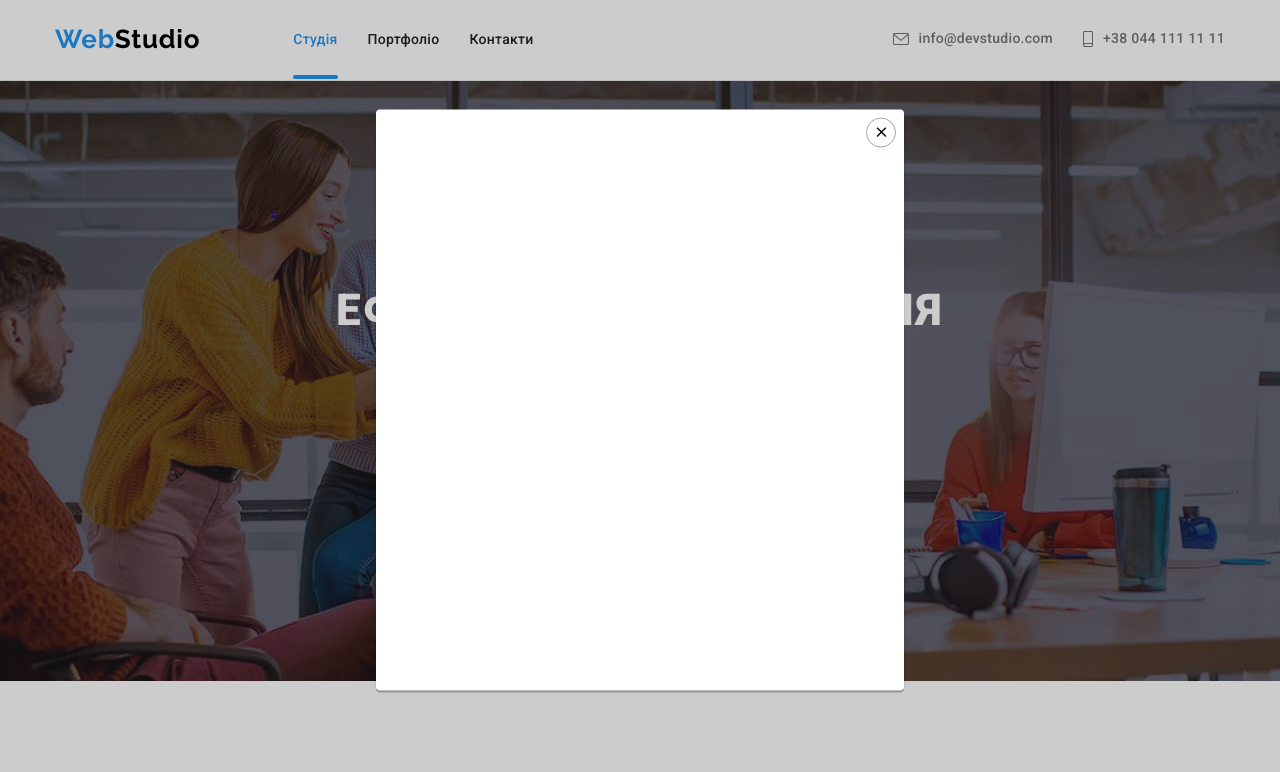
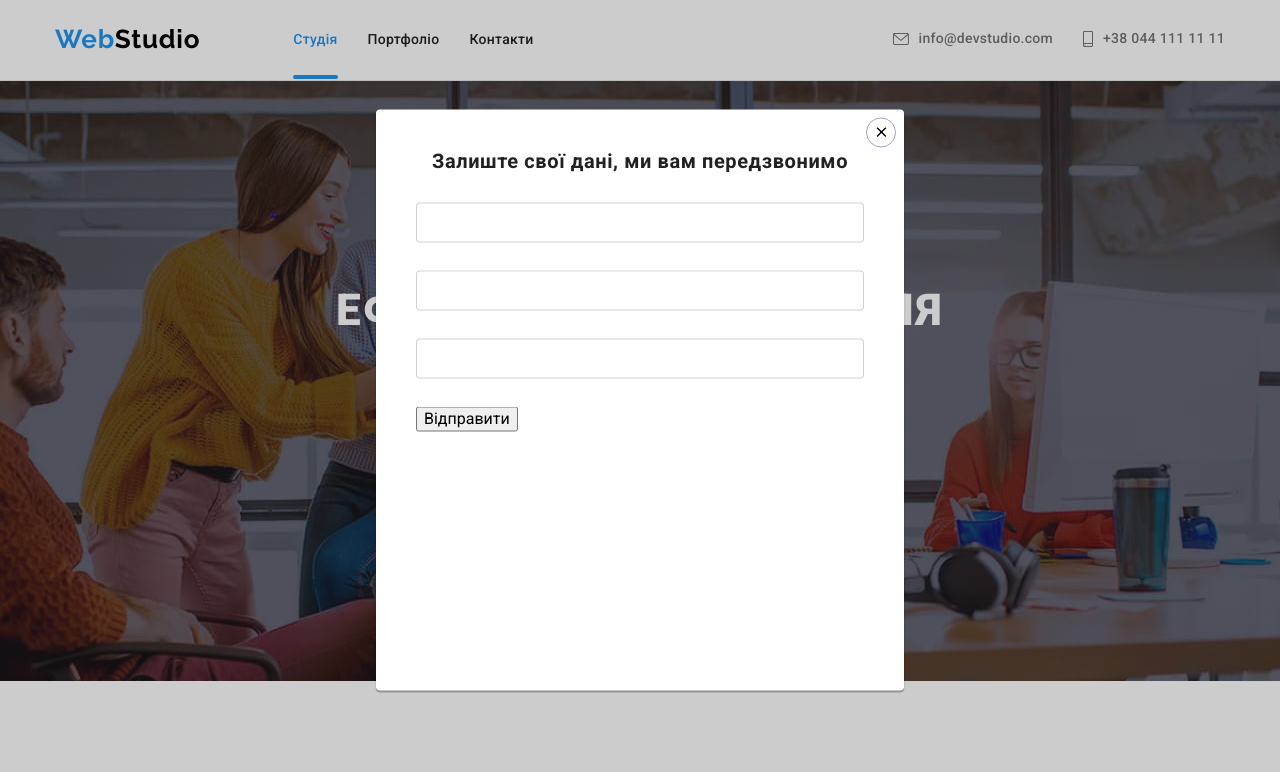
Before and after one commit to edwardzaitcev/goit-markup-hw-06, a plain HTML site: page index.html in a window 1280 px wide. Both pictures are taken after a click on the button "Замовити послугу". Shown: the top 772 px of the page. Drawn offline with nearby package versions, Linux system fonts and the light colour scheme.

Commit message:
модалка

```diff
--- a/css/styles.css
+++ b/css/styles.css
@@ -659,7 +659,7 @@ img {
   position: absolute;
   top: 50%;
   left: 50%;
-
+  padding: 40px;
   transform: translate(-50%, -50%);
   box-shadow: 0px 1px 3px rgba(0, 0, 0, 0.12), 0px 1px 1px rgba(0, 0, 0, 0.14),
     0px 2px 1px rgba(0, 0, 0, 0.2);
@@ -687,3 +687,20 @@ img {
 .modal-close:focus {
   color: #2196f3;
 }
+
+.modal-titel {
+  font-weight: 700;
+  font-size: 20px;
+  line-height: 1.17;
+  text-align: center;
+  letter-spacing: 0.03em;
+  margin-bottom: 30px;
+  color: #212121;
+}
+.modal-input {
+  width: 100%;
+  height: 40px;
+  border: 1px solid rgba(33, 33, 33, 0.2);
+  border-radius: 4px;
+  margin-bottom: 28px;
+}
--- a/index.html
+++ b/index.html
@@ -486,6 +486,13 @@
             <use href="./images/icon/icon.svg#icon-close"></use>
           </svg>
         </button>
+        <p class="modal-titel">Залиште свої дані, ми вам передзвонимо</p>
+        <form class="madal-form">
+          <input type="text" name="user-name" class="modal-input" />
+          <input type="text" name="user-tel" class="modal-input" />
+          <input type="text" name="user-mail" class="modal-input" />
+          <button type="submit">Відправити</button>
+        </form>
       </div>
     </div>
     <script src="./js/modal.js"></script>
```
